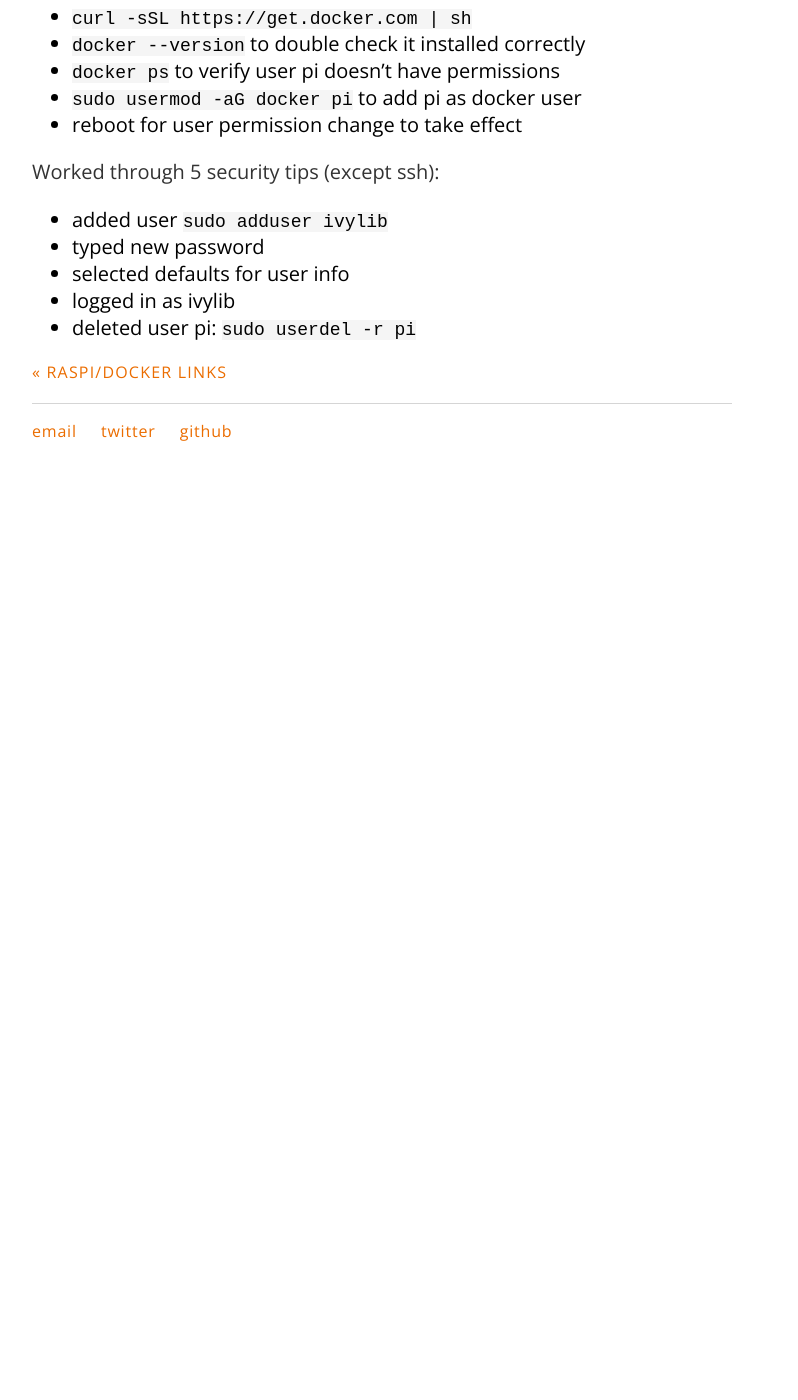
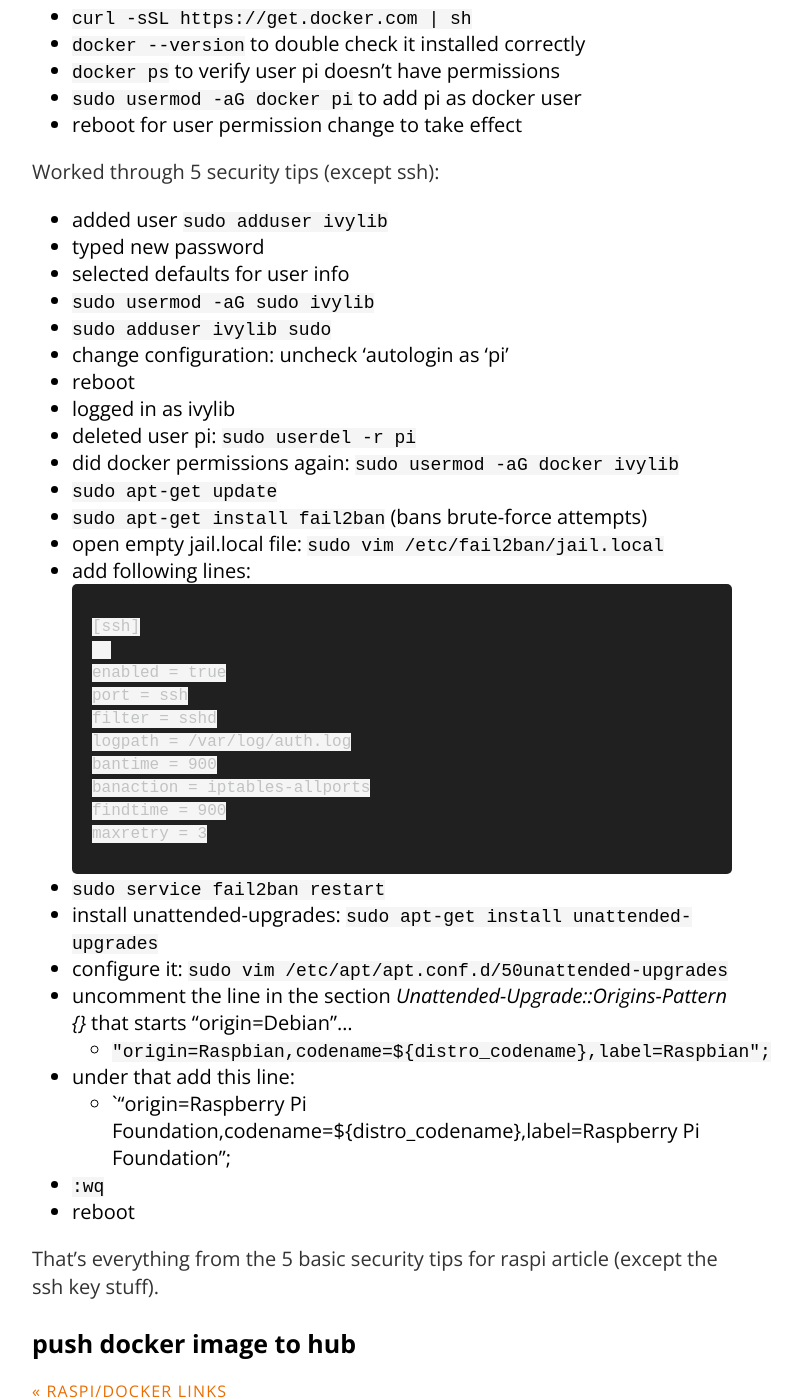
Before and after one commit to carylwyatt/carylwyatt.github.io, a Jekyll site: the page built from _posts/2018-08-13-week-of-13-august.md, in a window 1280 px wide and 1400 px high, scrolled down 4473 px. Shown: the whole window, without its empty margins (258-1056 px from the left). Built offline with Jekyll 4.4.1, drawn with Linux system fonts in a browser that asks for light colours; emoji names are drawn with the system emoji font; before the commit the page ends 4955 px from its top, so only the background shows below that.

Commit message:
notes on security features

````diff
--- a/_posts/2018-08-13-week-of-13-august.md
+++ b/_posts/2018-08-13-week-of-13-august.md
@@ -94,5 +94,40 @@ Worked through 5 security tips (except ssh):
 - added user `sudo adduser ivylib`
 - typed new password
 - selected defaults for user info
+- `sudo usermod -aG sudo ivylib`
+- `sudo adduser ivylib sudo`
+- change configuration: uncheck 'autologin as 'pi'
+- reboot
 - logged in as ivylib
 - deleted user pi: `sudo userdel -r pi`
+- did docker permissions again: `sudo usermod -aG docker ivylib`
+- `sudo apt-get update`
+- `sudo apt-get install fail2ban` (bans brute-force attempts)
+- open empty jail.local file: `sudo vim /etc/fail2ban/jail.local`
+- add following lines:
+  ```
+  [ssh]
+
+  enabled = true
+  port = ssh
+  filter = sshd
+  logpath = /var/log/auth.log
+  bantime = 900
+  banaction = iptables-allports
+  findtime = 900
+  maxretry = 3
+  ```
+
+- `sudo service fail2ban restart`
+- install unattended-upgrades: `sudo apt-get install unattended-upgrades`
+- configure it: `sudo vim /etc/apt/apt.conf.d/50unattended-upgrades`
+- uncomment the line in the section *Unattended-Upgrade::Origins-Pattern {}* that starts "origin=Debian"...
+  - `"origin=Raspbian,codename=${distro_codename},label=Raspbian";`
+- under that add this line:
+  - `"origin=Raspberry Pi Foundation,codename=${distro_codename},label=Raspberry Pi Foundation";
+- `:wq`
+- reboot
+
+That's everything from the 5 basic security tips for raspi article (except the ssh key stuff).
+
+### push docker image to hub
````
